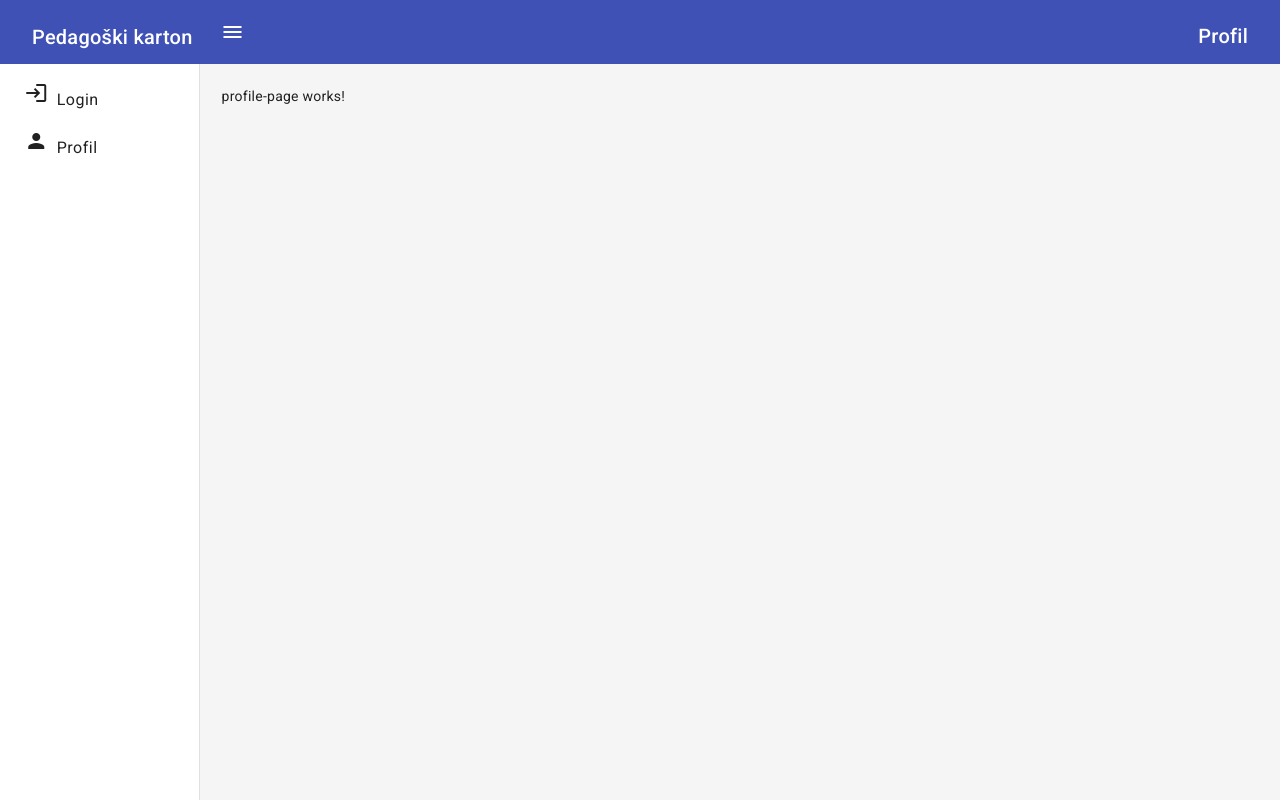
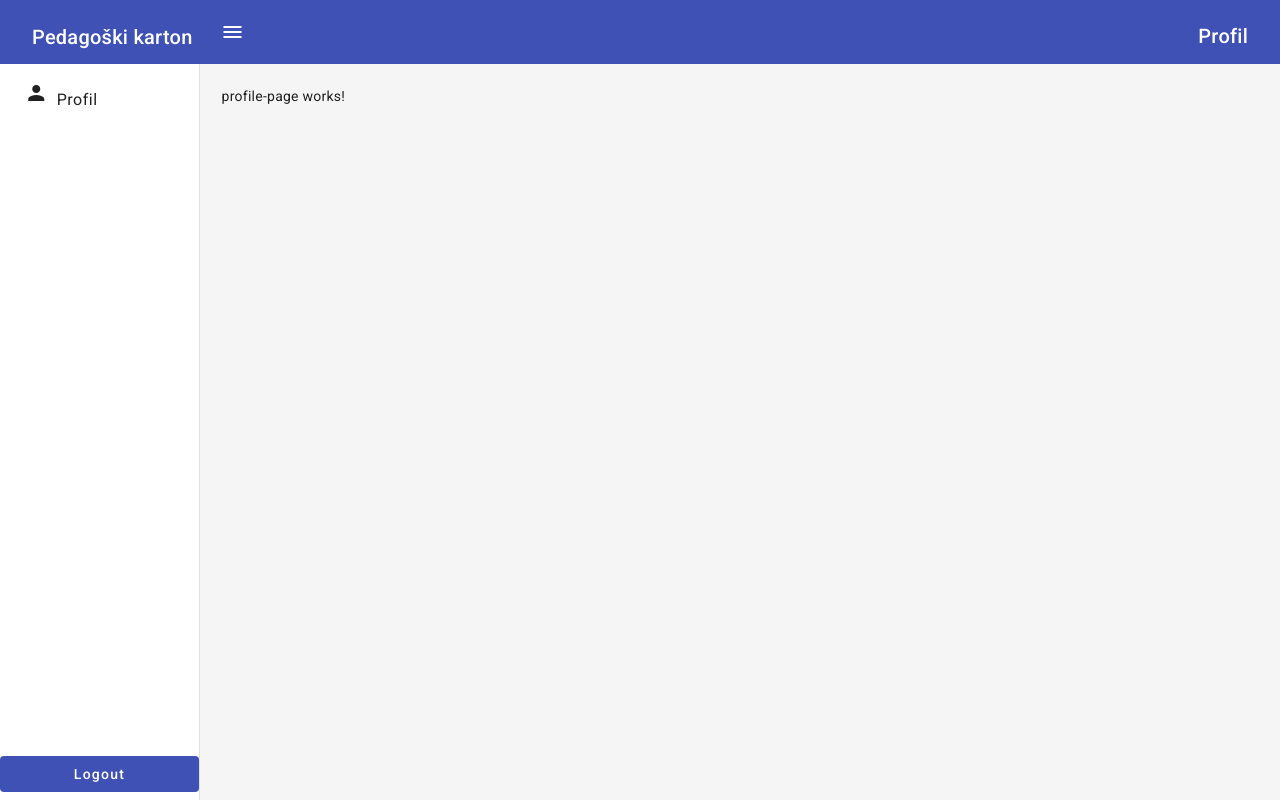
Before and after one commit to njevtic22/sbnz-project, an Angular app in the folder client-app/: page /profile in a window 1280 px wide. Built offline with nearby package versions, Linux system fonts and the light colour scheme; sample sign-in values are in the browser's storage.

Commit message:
Implemented logout component.

```diff
--- a/client-app/src/app/app.module.ts
+++ b/client-app/src/app/app.module.ts
@@ -15,6 +15,7 @@ import { HeaderComponent } from "./components/header/header.component";
 import { SidebarComponent } from "./components/sidebar/sidebar.component";
 import { LoginPageComponent } from "./pages/login-page/login-page.component";
 import { ProfilePageComponent } from "./pages/profile-page/profile-page.component";
+import { LogoutComponent } from './components/logout/logout.component';
 
 @NgModule({
     declarations: [
@@ -23,6 +24,7 @@ import { ProfilePageComponent } from "./pages/profile-page/profile-page.componen
         SidebarComponent,
         LoginPageComponent,
         ProfilePageComponent,
+        LogoutComponent,
     ],
     imports: [
         BrowserModule,
--- a/client-app/src/app/components/header/header.component.ts
+++ b/client-app/src/app/components/header/header.component.ts
@@ -21,6 +21,7 @@ export class HeaderComponent implements OnInit, OnDestroy {
     constructor(private router: Router, private route: ActivatedRoute) {}
 
     ngOnInit(): void {
+        // https://stackoverflow.com/a/49813876
         this.routerSubscription = this.router.events.subscribe((event) => {
             if (event instanceof NavigationEnd) {
                 let route: ActivatedRoute | null = this.route.firstChild;
--- /dev/null
+++ b/client-app/src/app/components/logout/logout.component.html
@@ -0,0 +1,8 @@
+<button
+    mat-flat-button
+    color="primary"
+    class="logout-button"
+    (click)="logout()"
+>
+    Logout
+</button>
--- /dev/null
+++ b/client-app/src/app/components/logout/logout.component.scss
@@ -0,0 +1,3 @@
+.logout-button {
+    width: 100%;
+}
--- /dev/null
+++ b/client-app/src/app/components/logout/logout.component.ts
@@ -0,0 +1,22 @@
+import { Component, Input } from "@angular/core";
+import { Router } from "@angular/router";
+import { AuthenticationService } from "src/app/services/authentication.service";
+
+@Component({
+    selector: "app-logout",
+    templateUrl: "./logout.component.html",
+    styleUrls: ["./logout.component.scss"],
+})
+export class LogoutComponent {
+    @Input() buttonClass: string = "";
+
+    constructor(
+        private router: Router,
+        private authService: AuthenticationService
+    ) {}
+
+    logout(): void {
+        this.authService.logout();
+        this.router.navigate(["login"]);
+    }
+}
--- a/client-app/src/app/components/sidebar/sidebar.component.html
+++ b/client-app/src/app/components/sidebar/sidebar.component.html
@@ -6,15 +6,19 @@
         [style.width.%]="12"
     >
         <mat-nav-list>
-            <a mat-list-item routerLink="/login">
+            <a mat-list-item routerLink="/login" *ngIf="!isAuthenticated()">
                 <mat-icon>login</mat-icon>
                 <span mat-line>Login</span>
             </a>
 
-            <a mat-list-item routerLink="/profile">
+            <a mat-list-item routerLink="/profile" *ngIf="isAuthenticated()">
                 <mat-icon>person</mat-icon>
                 <span mat-line>Profil</span>
             </a>
+        </mat-nav-list>
+
+        <mat-nav-list class="sidebar-bottom" *ngIf="isAuthenticated()">
+            <app-logout></app-logout>
         </mat-nav-list>
     </mat-sidenav>
 
--- a/client-app/src/app/components/sidebar/sidebar.component.scss
+++ b/client-app/src/app/components/sidebar/sidebar.component.scss
@@ -25,7 +25,3 @@ span {
     bottom: 0;
     width: 100%;
 }
-
-.logout-button {
-    width: 100%;
-}
--- a/client-app/src/app/components/sidebar/sidebar.component.ts
+++ b/client-app/src/app/components/sidebar/sidebar.component.ts
@@ -1,5 +1,5 @@
 import { Component } from "@angular/core";
-import { Router } from "@angular/router";
+import { AuthenticationService } from "src/app/services/authentication.service";
 
 @Component({
     selector: "app-sidebar",
@@ -9,9 +9,13 @@ import { Router } from "@angular/router";
 export class SidebarComponent {
     opened: boolean = true;
 
-    constructor(private router: Router) {}
+    constructor(private authService: AuthenticationService) {}
 
     toggle(): void {
         this.opened = !this.opened;
     }
+
+    isAuthenticated(): boolean {
+        return this.authService.isAuthenticated();
+    }
 }
--- /dev/null
+++ b/client-app/src/app/services/authentication.service.ts
@@ -0,0 +1,17 @@
+import { Injectable } from "@angular/core";
+
+@Injectable({
+    providedIn: "root",
+})
+export class AuthenticationService {
+    constructor() {}
+
+    isAuthenticated(): boolean {
+        return Boolean(sessionStorage.getItem("token"));
+    }
+
+    logout(): void {
+        sessionStorage.removeItem("token");
+        sessionStorage.removeItem("role");
+    }
+}
```
Also changed, not shown: 2 other files (tests, documents, lock files or other folders).
